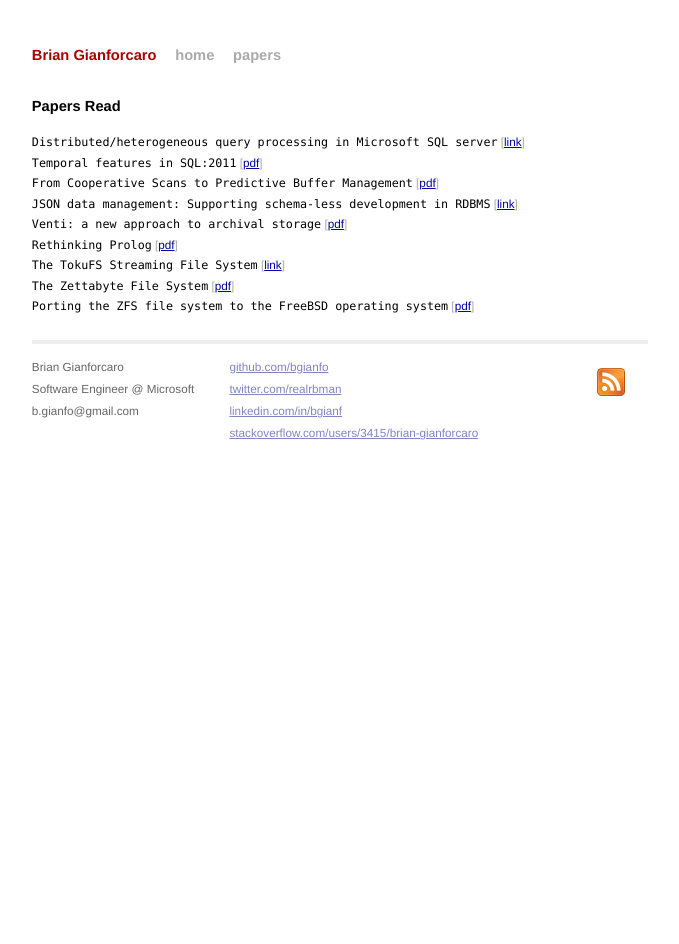
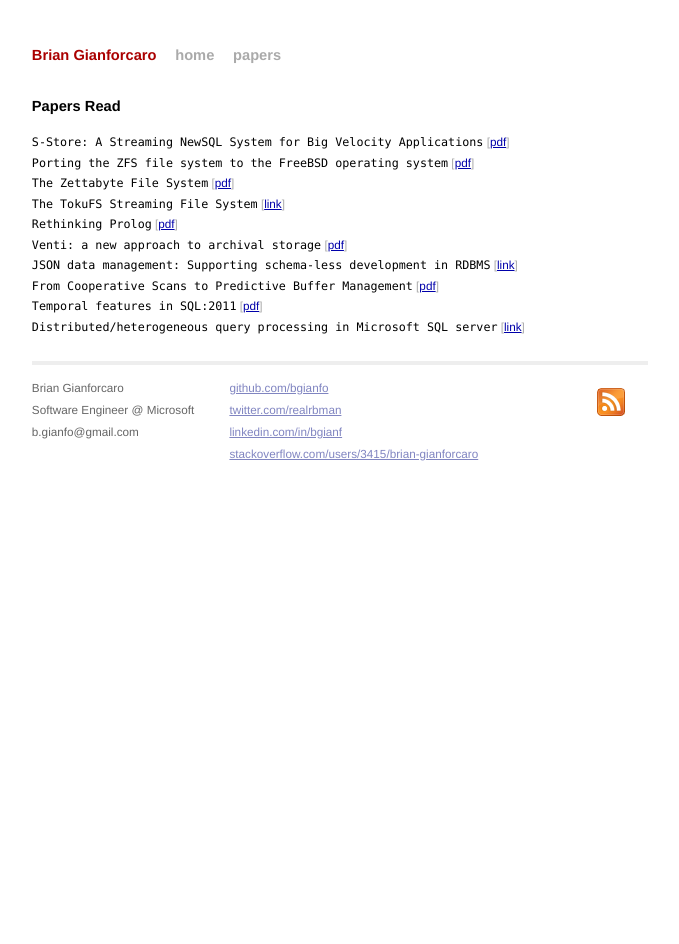
Before and after one commit to bgianfo/bgianfo.github.io, a Jekyll site: the page built from papers/index.html, in a window 1280 px wide. Shown: the whole page, without its empty margins (300-979 px from the left). Built offline with Jekyll 4.4.1, drawn with Linux system fonts in a browser that asks for light colours; Markdown is read by kramdown in place of the engine named in the settings.

Commit message:
Add S-Store paper, and reverse the ordering

```diff
--- a/papers/index.html
+++ b/papers/index.html
@@ -6,14 +6,15 @@ title: Papers
 <div id="papers">
   <h1>Papers Read</h1>
   <ul class="papers-list">
+      <li><span>S-Store: A Streaming NewSQL System for Big Velocity Applications</span> [<a href="http://www.vldb.org/pvldb/vol7/p1633-cetintemel.pdf">pdf</a>]</li>
+      <li><span>Porting the ZFS file system to the FreeBSD operating system</span> [<a href="http://2007.asiabsdcon.org/papers/P16-paper.pdf">pdf</a>]</li>
+      <li><span>The Zettabyte File System</span> [<a href="http://users.soe.ucsc.edu/~scott/courses/Fall04/221/zfs_overview.pdf">pdf</a>]</li>
+      <li><span>The TokuFS Streaming File System</span> [<a href="https://www.usenix.org/conference/hotstorage12/workshop-program/presentation/esmet">link</a>]</li>
+      <li><span>Rethinking Prolog</span> [<a href="http://okmij.org/ftp/kakuritu/rethinking.pdf">pdf</a>]</li>
+      <li><span>Venti: a new approach to archival storage</span> [<a href="http://www.plan9.bell-labs.com/sys/doc/venti/venti.pdf">pdf</a>]</li>
+      <li><span>JSON data management: Supporting schema-less development in RDBMS</span> [<a href="http://dl.acm.org/citation.cfm?id=2595628">link</a>]</li>
+      <li><span>From Cooperative Scans to Predictive Buffer Management</span> [<a href="http://vldb.org/pvldb/vol5/p1759_michalswitakowski_vldb2012.pdf">pdf</a>]</li>
+      <li><span>Temporal features in SQL:2011</span> [<a href="http://www.sigmod.org/publications/sigmod-record/1209/pdfs/07.industry.kulkarni.pdf">pdf</a>]</li>
       <li><span>Distributed/heterogeneous query processing in Microsoft SQL server</span> [<a href="http://ieeexplore.ieee.org/xpls/abs_all.jsp?arnumber=1410211&tag=1">link</a>]</li>
-      <li><span>Temporal features in SQL:2011</span> [<a href="http://www.sigmod.org/publications/sigmod-record/1209/pdfs/07.industry.kulkarni.pdf">pdf</a>]</li>
-      <li><span>From Cooperative Scans to Predictive Buffer Management</span> [<a href="http://vldb.org/pvldb/vol5/p1759_michalswitakowski_vldb2012.pdf">pdf</a>]</li>
-      <li><span>JSON data management: Supporting schema-less development in RDBMS</span> [<a href="http://dl.acm.org/citation.cfm?id=2595628">link</a>]</li>
-      <li><span>Venti: a new approach to archival storage</span> [<a href="http://www.plan9.bell-labs.com/sys/doc/venti/venti.pdf">pdf</a>]</li>
-      <li><span>Rethinking Prolog</span> [<a href="http://okmij.org/ftp/kakuritu/rethinking.pdf">pdf</a>]</li>
-      <li><span>The TokuFS Streaming File System</span> [<a href="https://www.usenix.org/conference/hotstorage12/workshop-program/presentation/esmet">link</a>]</li>
-      <li><span>The Zettabyte File System</span> [<a href="http://users.soe.ucsc.edu/~scott/courses/Fall04/221/zfs_overview.pdf">pdf</a>]</li>
-      <li><span>Porting the ZFS file system to the FreeBSD operating system</span> [<a href="http://2007.asiabsdcon.org/papers/P16-paper.pdf">pdf</a>]</li>
   </ul>
 </div>
```
